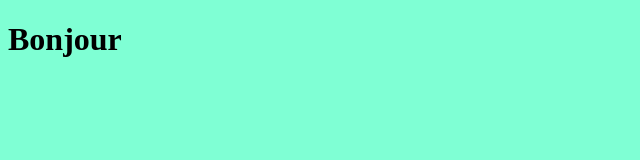
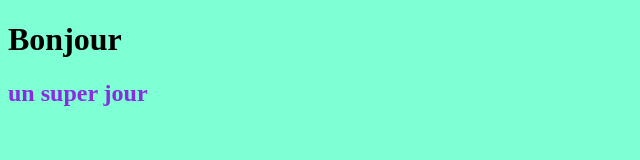
Before and after one commit to Jordi2ifri/Oppenclassrom2, a plain HTML site: page index2.html in a window 1280 px wide. Shown: the whole page, without its empty margins (0-640 px from the left). Drawn offline with Linux system fonts and the light colour scheme.

Commit message:
modificatio de couleur et ajout de texte

```diff
--- a/index2.css
+++ b/index2.css
@@ -4,3 +4,6 @@ color: black;
 body{
     background-color: aquamarine;
 }
+h2{
+    color: blueviolet;
+}
--- a/index2.html
+++ b/index2.html
@@ -8,5 +8,6 @@
 </head>
 <body>
     <h1>Bonjour </h1>
+    <h2>un super jour </h2>
 </body>
 </html>
```
